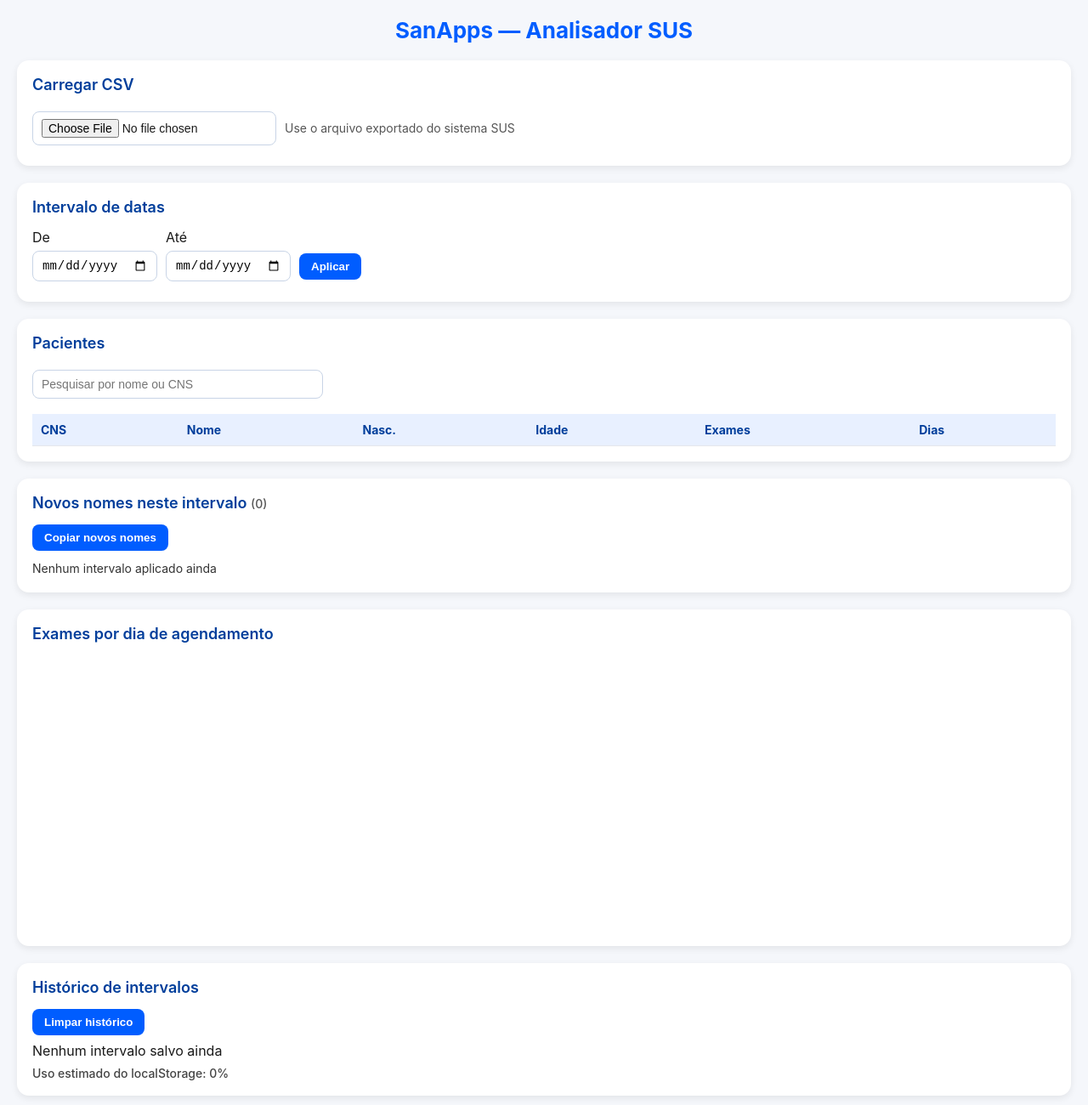
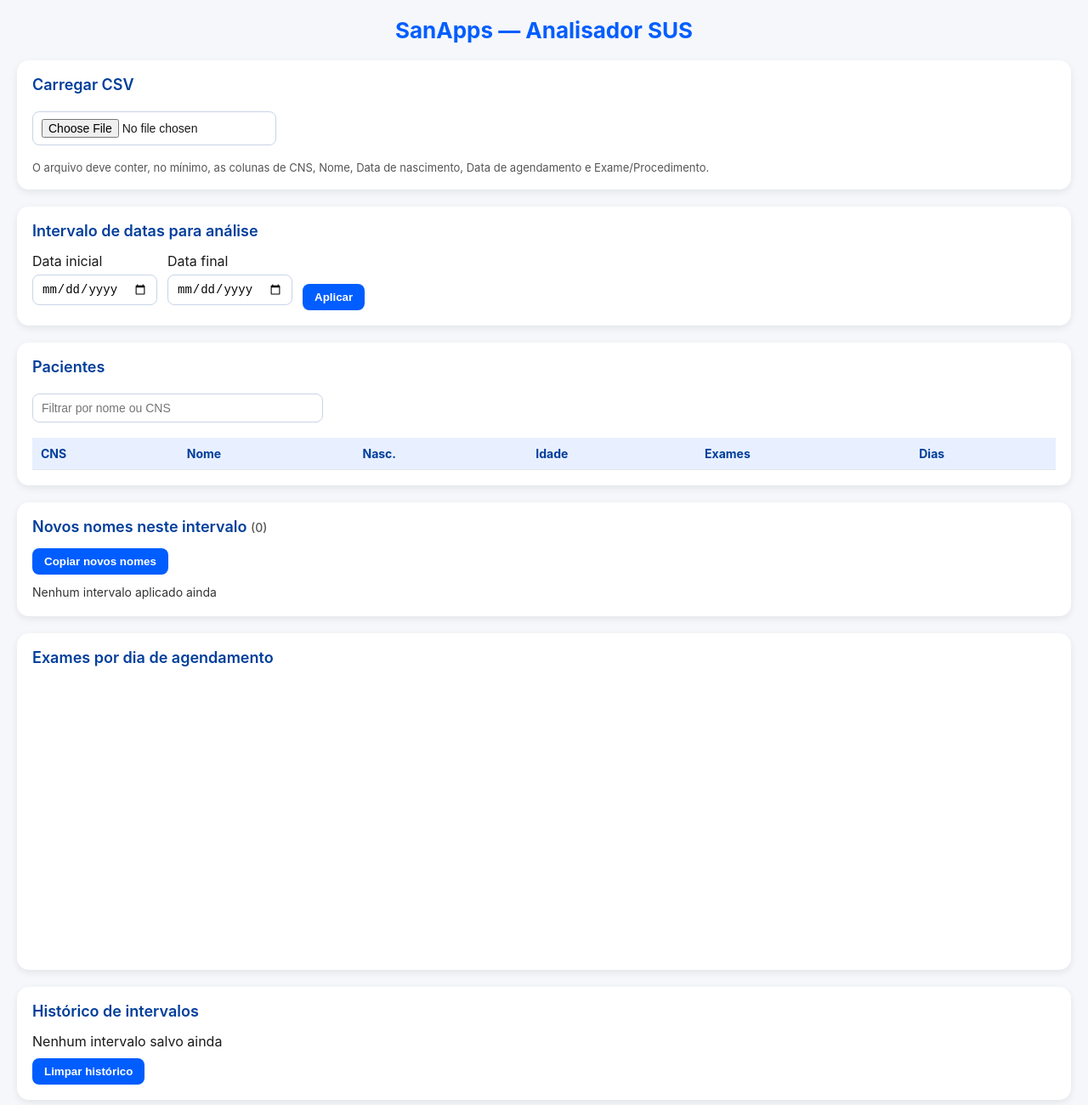
Before and after one commit to SanAppsMano/SanNames, a plain HTML site: page index.html in a window 1280 px wide. Shown: the whole page at 85% size. Drawn offline with Linux system fonts and the light colour scheme.

Commit message:
Update index.html

```diff
--- a/index.html
+++ b/index.html
@@ -16,31 +16,25 @@
   <!-- Card: Carregar CSV -->
   <section class="card">
     <h2>Carregar CSV</h2>
-    <div style="display:flex;flex-wrap:wrap;gap:10px;align-items:center">
-      <label>
-        <input id="csvFile" type="file" accept=".csv" />
-      </label>
-      <span style="font-size:14px;color:#555;">
-        Use o arquivo exportado do sistema SUS
-      </span>
-    </div>
+    <input id="csvFile" type="file" accept=".csv" />
 
-    <!-- Status do arquivo -->
-    <div id="fileStatus" class="alert-error" style="display:none;">
-      Nenhum arquivo carregado ainda
+    <div style="margin-top:12px;font-size:13px;color:#555">
+      O arquivo deve conter, no mínimo, as colunas de CNS, Nome, Data de nascimento,
+      Data de agendamento e Exame/Procedimento.
     </div>
   </section>
 
   <!-- Card: Intervalo de datas -->
   <section class="card">
-    <h2>Intervalo de datas</h2>
-    <div style="display:flex;flex-wrap:wrap;gap:10px;align-items:center">
+    <h2>Intervalo de datas para análise</h2>
+
+    <div style="display:flex;flex-wrap:wrap;gap:12px;align-items:flex-end">
       <div>
-        <label for="dataInicio">De</label><br/>
+        <label for="dataInicio">Data inicial</label><br />
         <input id="dataInicio" type="date" />
       </div>
       <div>
-        <label for="dataFim">Até</label><br/>
+        <label for="dataFim">Data final</label><br />
         <input id="dataFim" type="date" />
       </div>
       <div style="margin-top:22px">
@@ -57,10 +51,11 @@
     <input
       id="pesquisa"
       type="text"
-      placeholder="Pesquisar por nome ou CNS"
+      placeholder="Filtrar por nome ou CNS"
       style="width:100%;max-width:320px"
     />
 
+    <div class="tabela-scroll">
     <table id="tabelaPacientes">
       <thead>
         <tr>
@@ -74,6 +69,7 @@
       </thead>
       <tbody></tbody>
     </table>
+    </div>
   </section>
 
   <!-- Card: Novos nomes -->
@@ -101,27 +97,17 @@
   <!-- Card: Histórico e armazenamento -->
   <section class="card">
     <h2>Histórico de intervalos</h2>
+    <div id="historico"></div>
 
-    <div style="margin-bottom:8px">
-      <button id="btnLimparHistorico" type="button">
-        Limpar histórico
-      </button>
-    </div>
-
-    <div id="historico">
-      Nenhum intervalo salvo ainda
-    </div>
-
-    <div id="armazenamentoInfo">
-      Uso estimado do localStorage: 0%
+    <div style="margin-top:10px;display:flex;gap:10px;flex-wrap:wrap;align-items:center">
+      <button id="btnLimparHistorico" type="button">Limpar histórico</button>
+      <span id="armazenamentoInfo"></span>
     </div>
   </section>
 
-  <!-- Modal de exames -->
+  <!-- Modal de detalhes -->
   <div id="modal" class="modal">
-    <div class="modal-content" id="modalContent">
-      <!-- Conteúdo preenchido via JS -->
-    </div>
+    <div class="modal-content" id="modalContent"></div>
   </div>
 
   <script src="app.js"></script>
```
